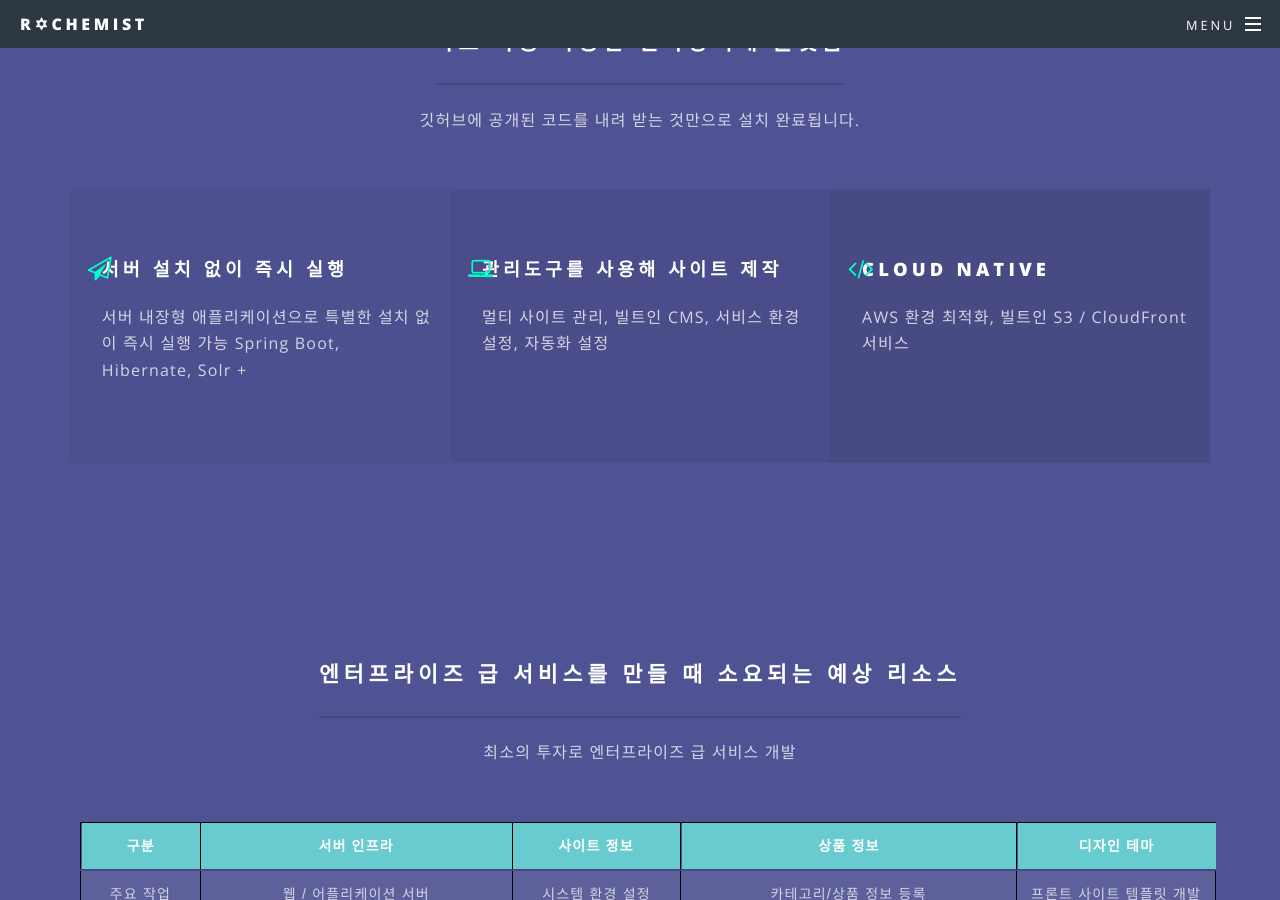
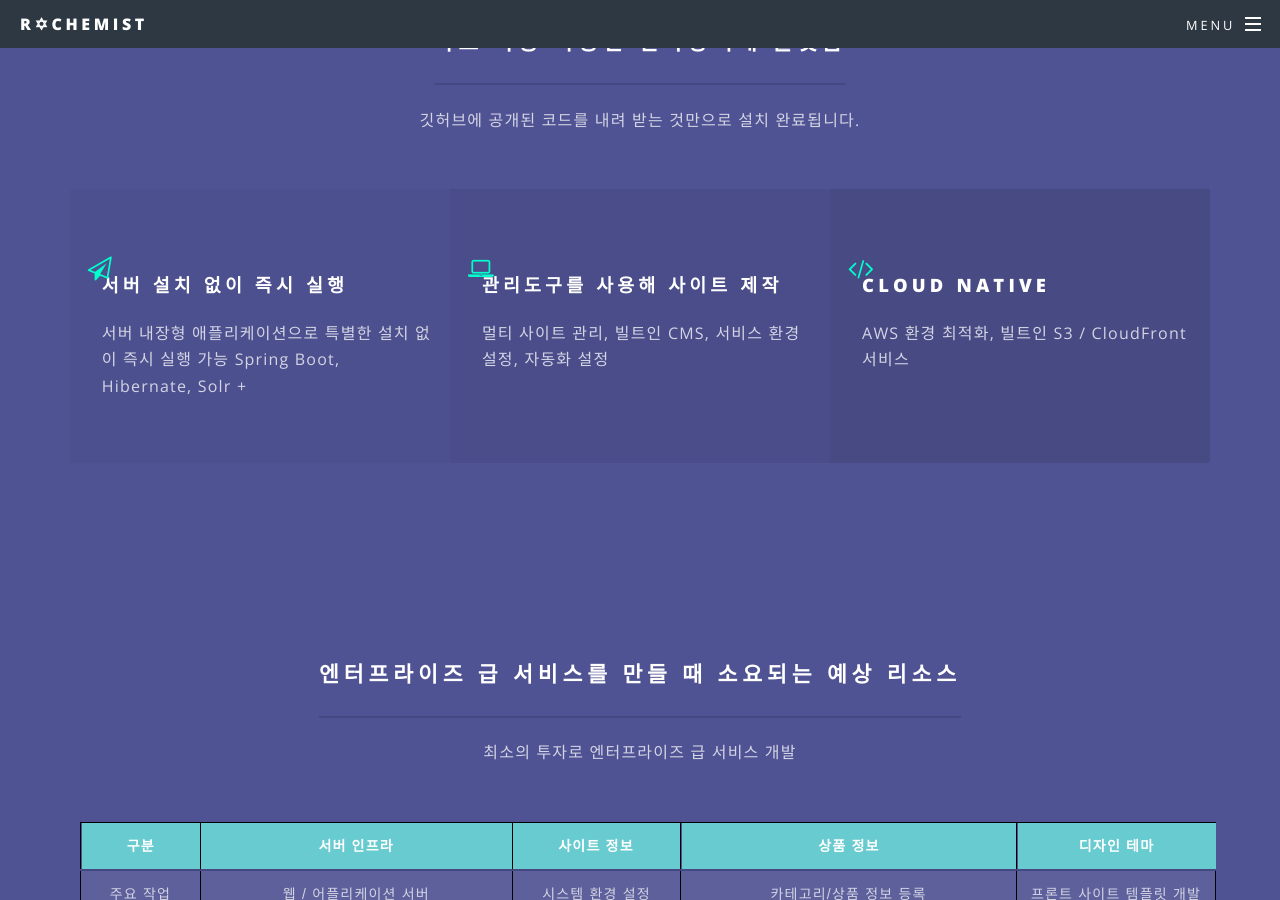
Before and after one commit to rchemist/rchemist.github.io, a Jekyll site: the page built from index.html, in a window 1280 px wide and 900 px high, scrolled down 973 px. Built offline with Jekyll 4.4.1, drawn with Linux system fonts in a browser that asks for light colours.

```diff
--- a/css/main.scss
+++ b/css/main.scss
@@ -894,7 +894,7 @@ $baseurl: '{{ site.baseurl }}/images';
 		width: 100%;
 
 		li {
-			@include padding(4em, 1em, (0,0,1,1em));
+			@include padding(4em, 1em, (1,0,0,1em));
 			display: block;
 			position: relative;
 			text-align: left;
```
